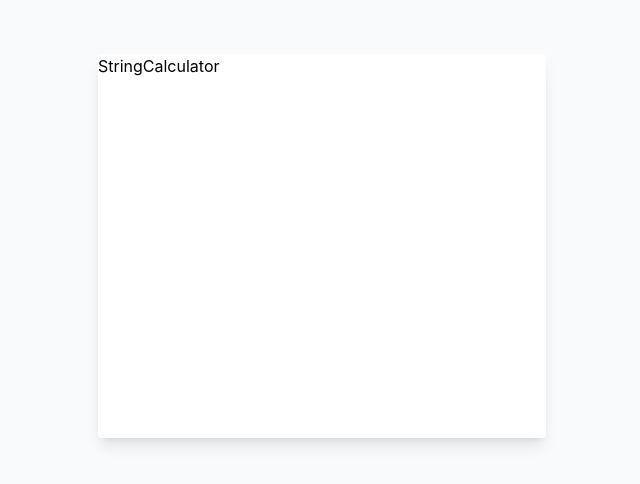
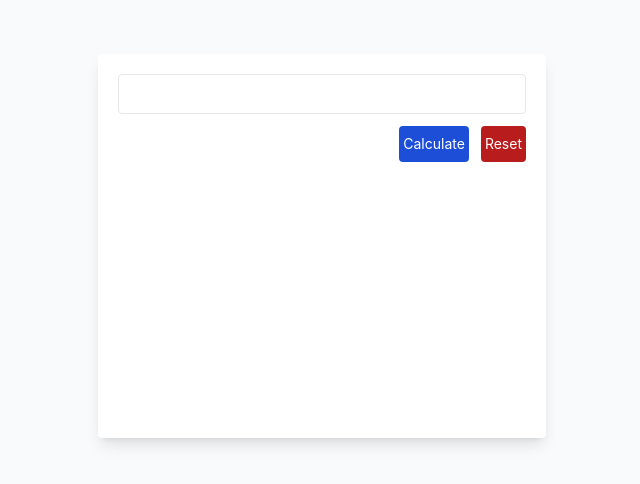
Before and after one commit to cvasakthi/string-calculator, a React (Create React App) app: page / in a window 1280 px wide. Shown: the part 154-638 px from the top of the page, without its empty margins (318-958 px from the left). Built offline with nearby package versions, Linux system fonts and the light colour scheme.

Commit message:
minimal ui integrated

```diff
--- a/src/component/StringCalculator.tsx
+++ b/src/component/StringCalculator.tsx
@@ -1,9 +1,43 @@
+import { useState } from "react";
+
 export interface IStringCalculatorProps {}
 
 export function StringCalculator(props: IStringCalculatorProps) {
+  const [enteredString, setEnteredString] = useState<string>("");
+  const handleCalculate = () => {
+    alert("handle calculate");
+  };
+  const handleReset = () => {
+    setEnteredString("");
+  };
   return (
-    <div className="min-h-96 w-full max-w-md bg-white rounded shadow-lg">
-      StringCalculator
+    <div className="min-h-96 w-full max-w-md bg-white rounded shadow-lg p-5 space-y-3">
+      <input
+        type="text"
+        className="w-full h-10 rounded border"
+        value={enteredString}
+        onChange={(e) => {
+          setEnteredString(e.target.value);
+        }}
+      />
+      <div className="flex w-full justify-end gap-3">
+        <button
+          className="h-9 w-fit bg-blue-700 rounded text-sm text-white px-1 "
+          onClick={() => {
+            handleCalculate();
+          }}
+        >
+          Calculate
+        </button>
+        <button
+          className="h-9 w-fit bg-red-700 rounded text-sm text-white px-1 "
+          onClick={() => {
+            handleReset();
+          }}
+        >
+          Reset
+        </button>
+      </div>
     </div>
   );
 }
```
